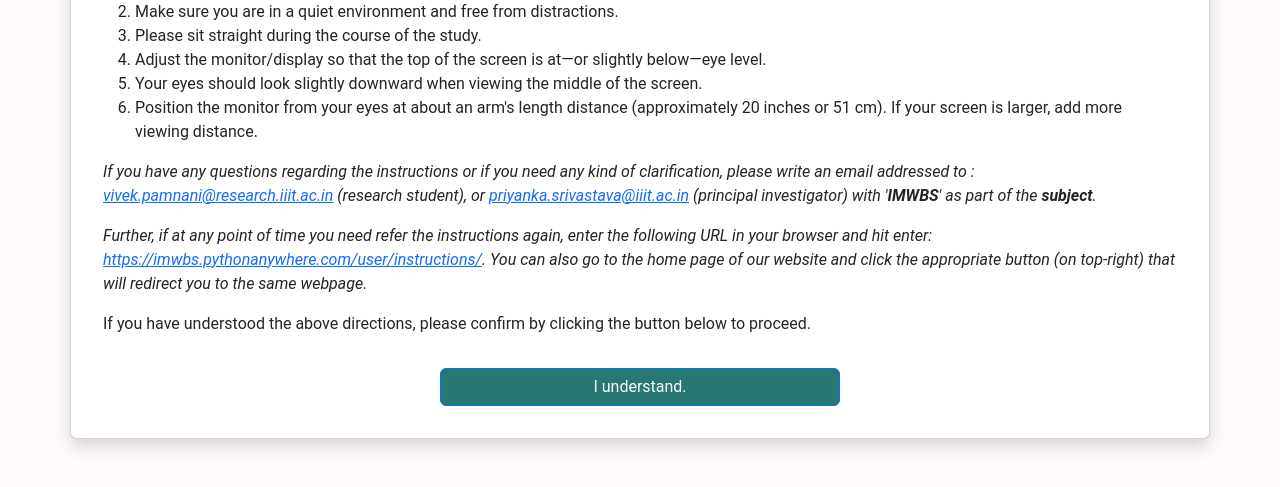
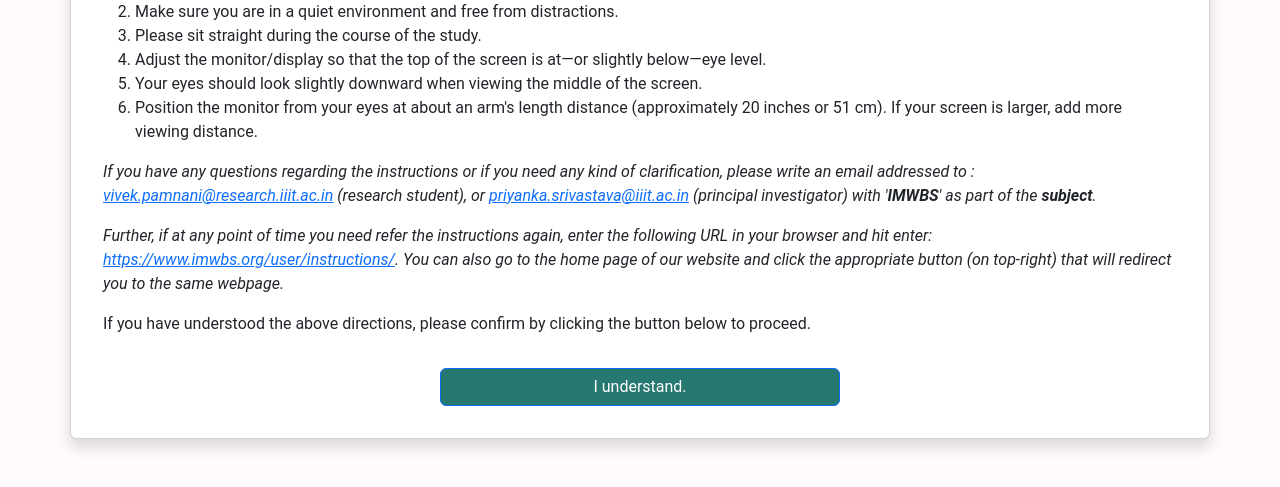
Before and after one commit to VivekPamnani/django-auth-app, a Django app: page /user/instructions/ in a window 1280 px wide. Shown: the part 642-1129 px from the top of the page. Run offline with Django 4.2, Linux system fonts and the light colour scheme; some libraries are stand-ins or nearby versions.

Commit message:
updated links to new domain

```diff
--- a/user/templates/user/instructions.html
+++ b/user/templates/user/instructions.html
@@ -59,7 +59,7 @@
                         <li>Position the monitor from your eyes at about an arm's length distance (approximately 20 inches or 51 cm). If your screen is larger, add more viewing distance.</li>
                     </ol>
                     <p><em>If you have any questions regarding the instructions or if you need any kind of clarification, please write an email addressed to : <a href="mailto:vivek.pamnani@research.iiit.ac.in">vivek.pamnani@research.iiit.ac.in</a> (research student), or <a href="mailto:priyanka.srivastava@iiit.ac.in">priyanka.srivastava@iiit.ac.in</a> (principal investigator) with '<b>IMWBS</b>' as part of the <b>subject</b>.</em></p>
-                    <p><em>Further, if at any point of time you need refer the instructions again, enter the following URL in your browser and hit enter: <a href="https://imwbs.pythonanywhere.com/user/instructions/">https://imwbs.pythonanywhere.com/user/instructions/</a>. You can also go to the home page of our website and click the appropriate button (on top-right) that will redirect you to the same webpage.</em></p>
+                    <p><em>Further, if at any point of time you need refer the instructions again, enter the following URL in your browser and hit enter: <a href="https://www.imwbs.org/user/instructions/">https://www.imwbs.org/user/instructions/</a>. You can also go to the home page of our website and click the appropriate button (on top-right) that will redirect you to the same webpage.</em></p>
                     <p>If you have understood the above directions, please confirm by clicking the button below to proceed.</p>
                 </div>
                 <div class="text-center">
--- a/user/views.py
+++ b/user/views.py
@@ -402,7 +402,7 @@ def welcome(request):
                 ref = request.session['ref']
             except KeyError:
                 ref = 'err'
-            msg = "Here is the link to participate in the study: https://imwbs.pythonanywhere.com/user/welcome/?ref=" + ref
+            msg = "Here is the link to participate in the study: https://www.imwbs.org/user/welcome/?ref=" + ref
             send_mail('[Indian Mental Wellbeing Study] Link for participation',
                 msg,
                 str(env('SMTP_MAIL')),
```
